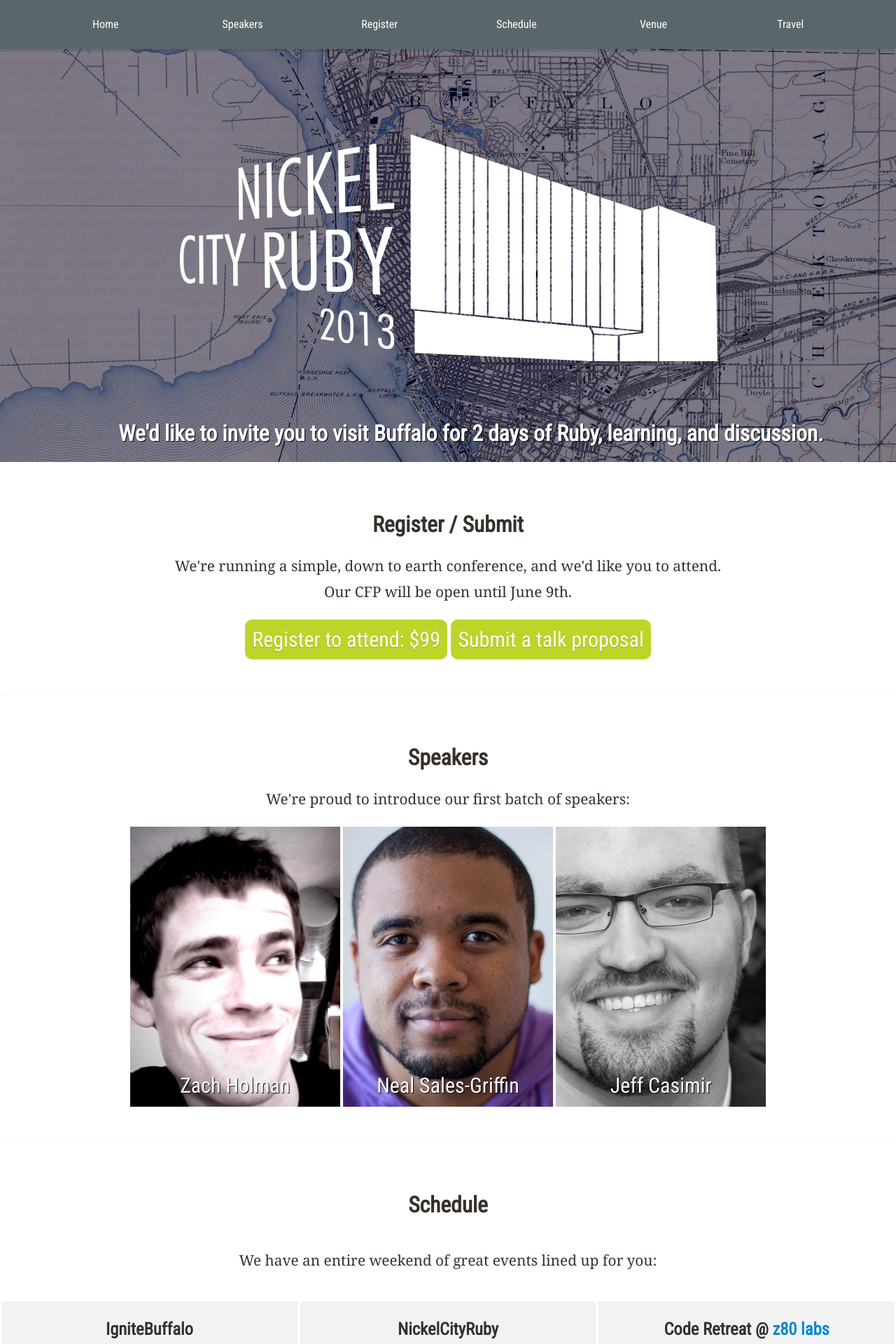
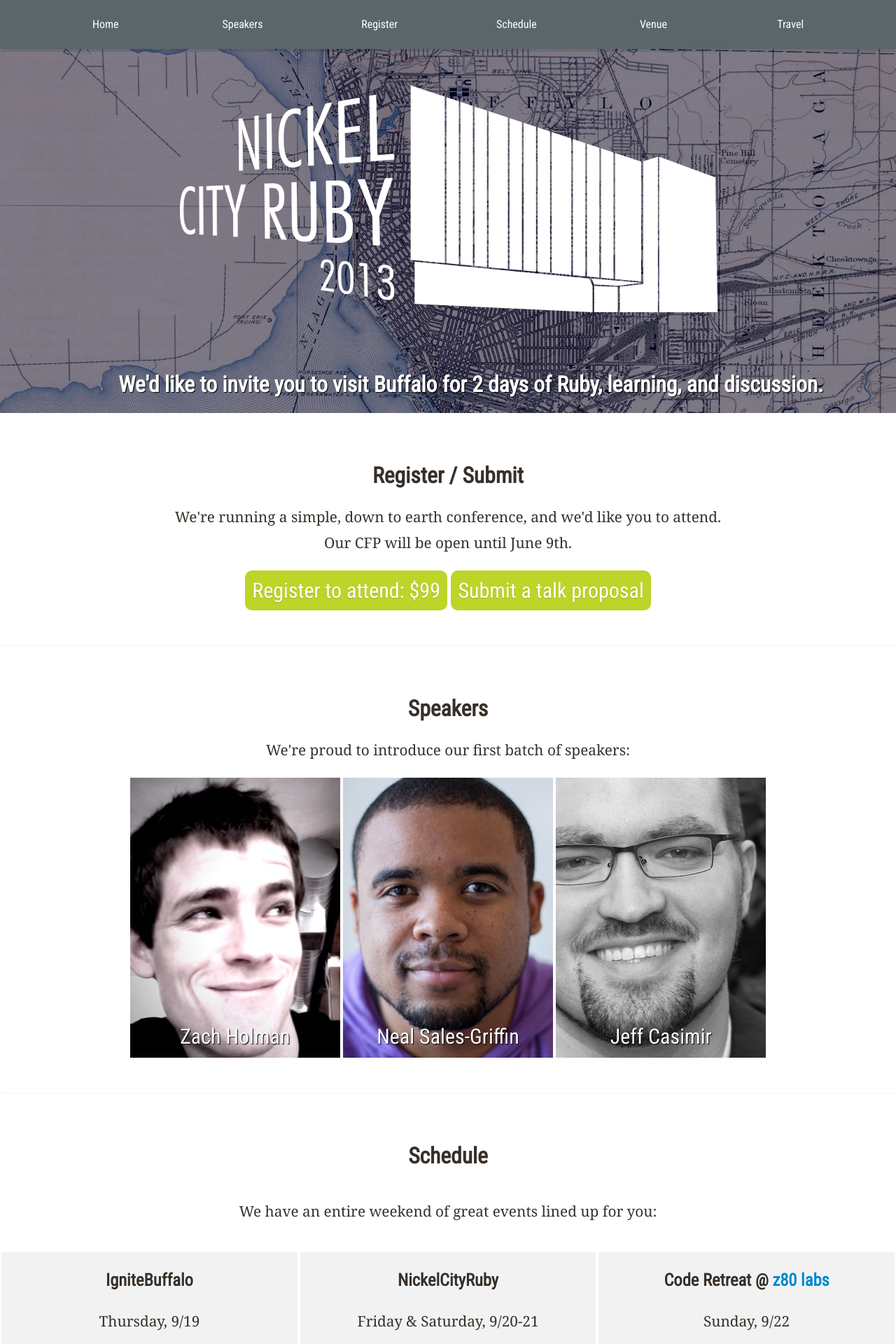
Before and after one commit to nysmakers/nysmakers.github.io, a Jekyll site: the page built from 2013/index.html, in a window 1280 px wide. Shown: the top 1920 px of the page at 70% size. Built offline with Jekyll 4.4.1, drawn with Linux system fonts in a browser that asks for light colours.

Commit message:
Kill top padding on banner

```diff
--- a/stylesheets/responsive.css
+++ b/stylesheets/responsive.css
@@ -34,7 +34,7 @@
   color: #37302a;
   background: #fff;
   font: normal 100%/1.4 sans-serif;
-  font-family: 'Noto Serif', georgia, serif; }
+  font-family: "Noto Serif", georgia, serif; }
 
 #nav,
 #nav * {
@@ -120,7 +120,7 @@
   text-shadow: 1px 1px 1px white; }
 
 h1, h2, h3, h4, h5, h6, nav {
-  font-family: 'Roboto Condensed', Helvetica, sans-serif; }
+  font-family: "Roboto Condensed", Helvetica, sans-serif; }
 
 #nav {
   position: fixed;
@@ -149,8 +149,7 @@
 #banner {
   background: url("/images/buffalo_usgs-blue.jpg") no-repeat top left;
   background-size: cover;
-  z-index: 100;
-  padding-top: 70px; }
+  z-index: 100; }
   #banner h1 {
     text-align: center; }
   #banner h2 {
@@ -182,7 +181,7 @@
   color: #fff;
   text-shadow: 1px 1px 1px black;
   text-decoration: none;
-  font-family: 'Roboto Condensed', Helvetica, sans-serif;
+  font-family: "Roboto Condensed", Helvetica, sans-serif;
   font-size: 30px;
   background-position: center; }
 
--- a/stylesheets/scss/responsive.scss
+++ b/stylesheets/scss/responsive.scss
@@ -176,7 +176,6 @@
   background:url("/images/buffalo_usgs-blue.jpg") no-repeat top left;
   background-size: cover;
   z-index: 100;
-  padding-top:70px;
 
   h1 {
     text-align:center;
```
